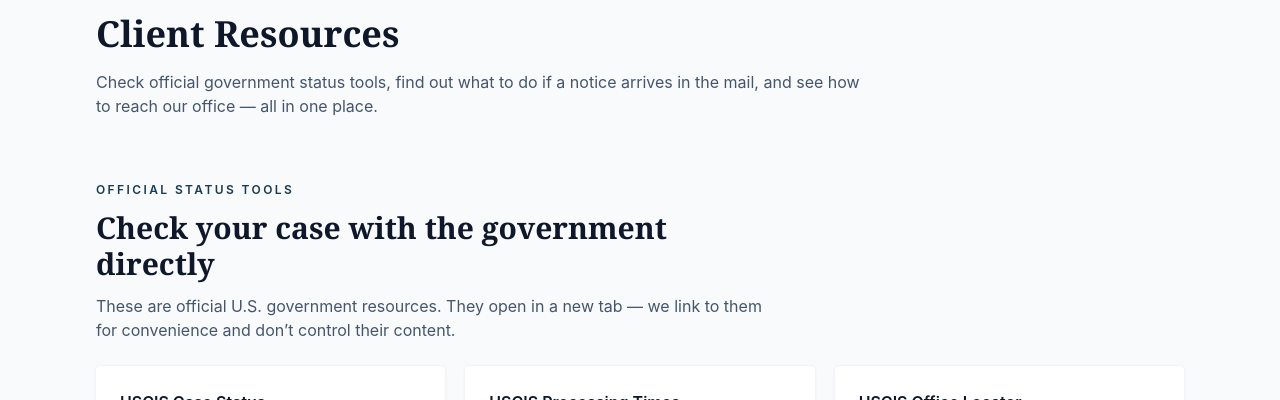
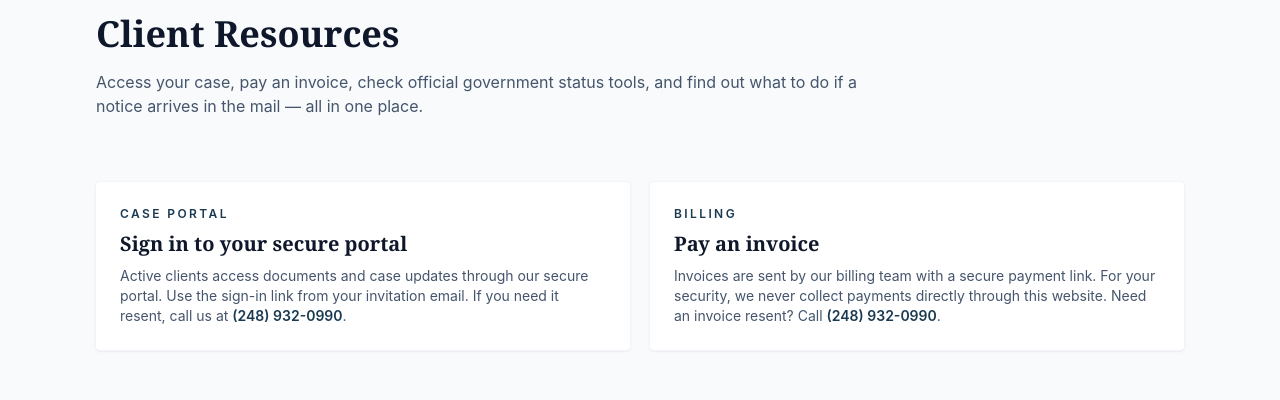
Before and after one commit to ovidium3/mann-law-modernization, a Next.js app: page /en/clients in a window 1280 px wide. Shown: the part 218-618 px from the top of the page. Built offline with nearby package versions, Linux system fonts and the light colour scheme; no server answers.

Commit message:
Revert "feat(content): drop portal/invoice from /clients hub for now"
This reverts commit edcfa4d33adf1f6b5969047203b38946b39ed069.

```diff
--- a/src/app/[locale]/clients/page.tsx
+++ b/src/app/[locale]/clients/page.tsx
@@ -29,7 +29,7 @@
   return makeMetadata({
     title: "Client Resources",
     description:
-      "Resources for Mann Law Group clients — official USCIS and immigration-court status tools, what to do when a government notice arrives, and how to reach our office.",
+      "Resources for Mann Law Group clients — case portal access, invoice payment, official USCIS and immigration-court status tools, and what to do when a government notice arrives.",
     locale: activeLocale,
     path: "/clients",
   });
@@ -65,10 +65,47 @@
           Client Resources
         </h1>
         <p className="text-base text-slate-600">
-          Check official government status tools, find out what to do if a notice
-          arrives in the mail, and see how to reach our office — all in one place.
+          Access your case, pay an invoice, check official government status
+          tools, and find out what to do if a notice arrives in the mail — all in
+          one place.
         </p>
       </header>
+
+      {/* Portal + invoice. These route through the firm's third-party systems
+          (Docketwise / QuickBooks); replace the contact fallbacks below with the
+          firm's real portal sign-in and invoice URLs when available. */}
+      <section className="grid gap-5 md:grid-cols-2">
+        <div className={card}>
+          <p className={eyebrow}>Case Portal</p>
+          <h2 className="mt-2 font-serif text-xl font-bold text-slate-900">
+            Sign in to your secure portal
+          </h2>
+          <p className="mt-2 text-sm text-slate-600">
+            Active clients access documents and case updates through our secure
+            portal. Use the sign-in link from your invitation email. If you need
+            it resent, call us at{" "}
+            <a href={telHref} className="font-semibold text-[#1a3a52] hover:underline">
+              {site.phone}
+            </a>
+            .
+          </p>
+        </div>
+        <div className={card}>
+          <p className={eyebrow}>Billing</p>
+          <h2 className="mt-2 font-serif text-xl font-bold text-slate-900">
+            Pay an invoice
+          </h2>
+          <p className="mt-2 text-sm text-slate-600">
+            Invoices are sent by our billing team with a secure payment link. For
+            your security, we never collect payments directly through this
+            website. Need an invoice resent? Call{" "}
+            <a href={telHref} className="font-semibold text-[#1a3a52] hover:underline">
+              {site.phone}
+            </a>
+            .
+          </p>
+        </div>
+      </section>
 
       <section className="space-y-6">
         <div className="max-w-2xl">
```
